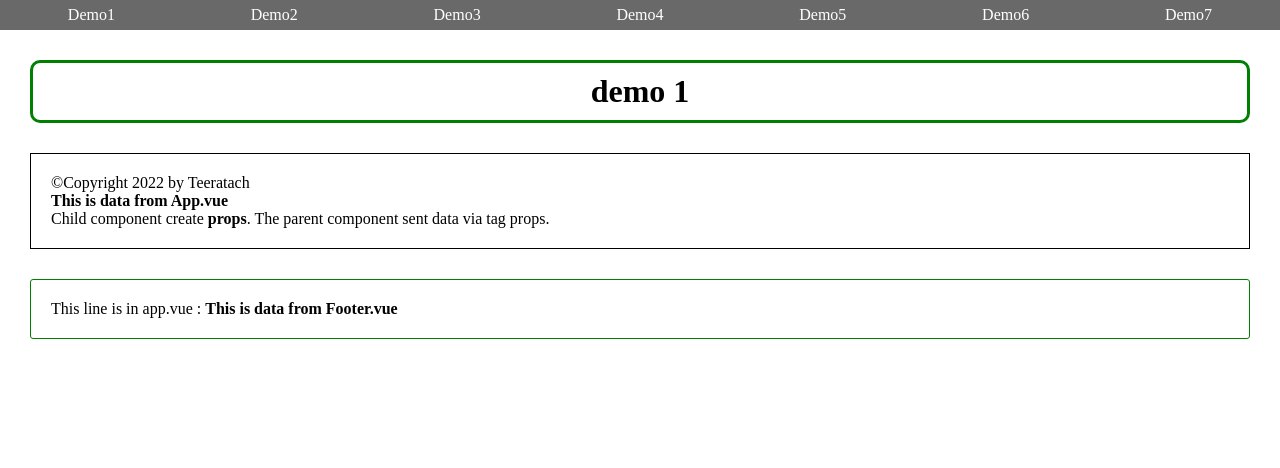
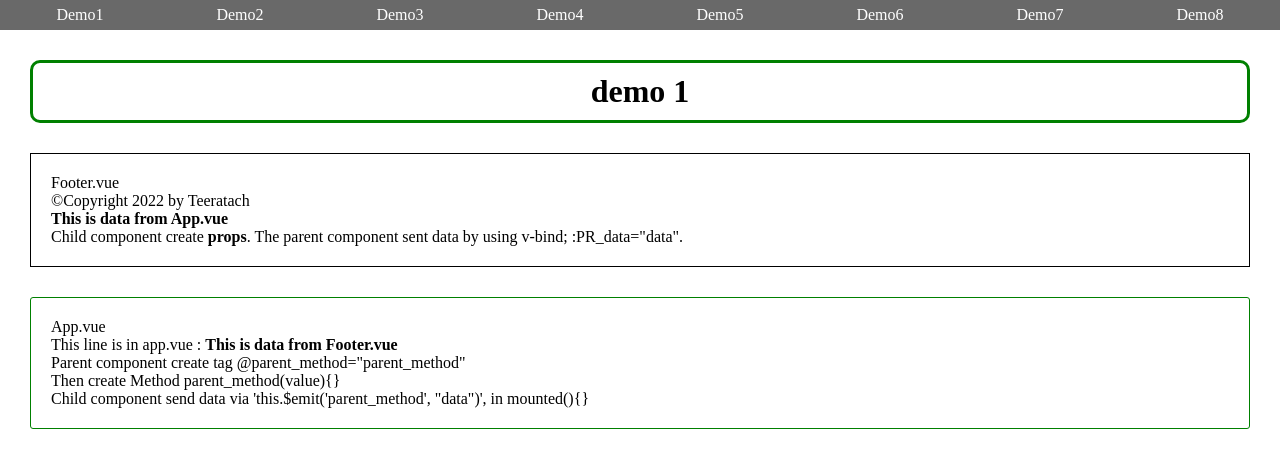
Before and after one commit to Teeratach-Thawilwang/vue-js-app, a Vue app in the folder vue_demo_1/: page / in a window 1280 px wide. Shown: the top 468 px of the page. Built offline with nearby package versions, Linux system fonts and the light colour scheme.

Commit message:
update and edit
update and edit

```diff
--- a/vue_demo_1/src/App.vue
+++ b/vue_demo_1/src/App.vue
@@ -2,9 +2,13 @@
   <Header />
   <Content />
   <Footer :Footer_title="FT_title" @parent_prop="parent_prop" />
-  <p class="child-to-parent-data">
-    This line is in app.vue : <b>{{ parent_varaible }}</b>
-  </p>
+  <div class="child-to-parent-data">
+    <p>App.vue</p>
+    <p>This line is in app.vue : <b>{{ parent_varaible }}</b></p>
+    <p>Parent component create tag @parent_method="parent_method"</p>
+    <p>Then create Method parent_method(value){}</p>
+    <p>Child component send data via 'this.$emit('parent_method', "data")', in mounted(){}</p>
+  </div>
 </template>
 
 <script>
@@ -37,6 +41,13 @@ export default {
 * {
   margin: 0px;
   padding: 0px;
+  font-family: cursive;
+}
+@font-face {
+  font-family: "Fredoka", sans-serif;
+  font-family: "Roboto", sans-serif;
+  font-family: "Itim", cursive;
+  src: url("https://fonts.googleapis.com/css2?family=Fredoka:wght@400;700&family=Itim&family=Roboto:wght@300;400;700&display=swap");
 }
 </style>
 
--- a/vue_demo_1/src/components/layout/Footer.vue
+++ b/vue_demo_1/src/components/layout/Footer.vue
@@ -1,8 +1,9 @@
 <template>
   <div id="Footer">
+    <p>Footer.vue</p>
     <span>&copy;Copyright 2022 by Teeratach</span>
     <p><b>{{ Footer_title }}</b></p>
-    <p>Child component create <b>props</b>. The parent component sent data via tag props.</p>
+    <p>Child component create <b>props</b>. The parent component sent data by using v-bind; :PR_data="data".</p>
   </div>
 </template>
 
--- a/vue_demo_1/src/components/layout/Header.vue
+++ b/vue_demo_1/src/components/layout/Header.vue
@@ -9,6 +9,7 @@
         <li><a href="/demo5">Demo5</a></li>
         <li><a href="/demo6">Demo6</a></li>
         <li><a href="/demo7">Demo7</a></li>
+        <li><a href="/demo8">Demo8</a></li>
       </ul>
     </nav>
   </div>
--- a/vue_demo_1/src/router/index.js
+++ b/vue_demo_1/src/router/index.js
@@ -7,6 +7,8 @@ import demo3 from "../views/demo3_data_variables.vue"
 import demo4 from "../views/demo4_compute_method.vue"
 import demo5 from "../views/demo5_binding.vue"
 import demo6 from "../views/demo6_form_v_model"
+import demo7 from "../views/demo7_slot"
+import demo8 from "../views/demo8_vif_vshow_vfor.vue"
 
 const routes = [{
     path: "/",
@@ -36,6 +38,14 @@ const routes = [{
     path: "/demo6",
     name: "demo6",
     component: demo6
+}, {
+    path: "/demo7",
+    name: "demo7",
+    component: demo7
+}, {
+    path: "/demo8",
+    name: "demo8",
+    component: demo8
 }]
 
 const router = createRouter({
--- a/vue_demo_1/src/views/demo3_data_variables.vue
+++ b/vue_demo_1/src/views/demo3_data_variables.vue
@@ -1,7 +1,7 @@
 <template>
   <div id="demo3">
     <section class="Topic">
-      <h1>Data and Varaible</h1>
+      <h1>Data and Variable</h1>
     </section>
     <section class="content">
       <div class="v-model-message">
```
